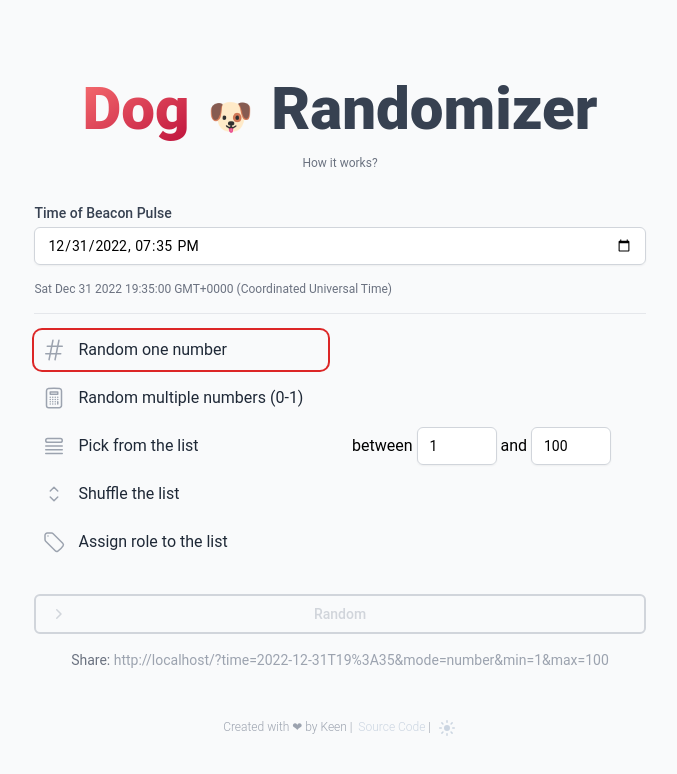
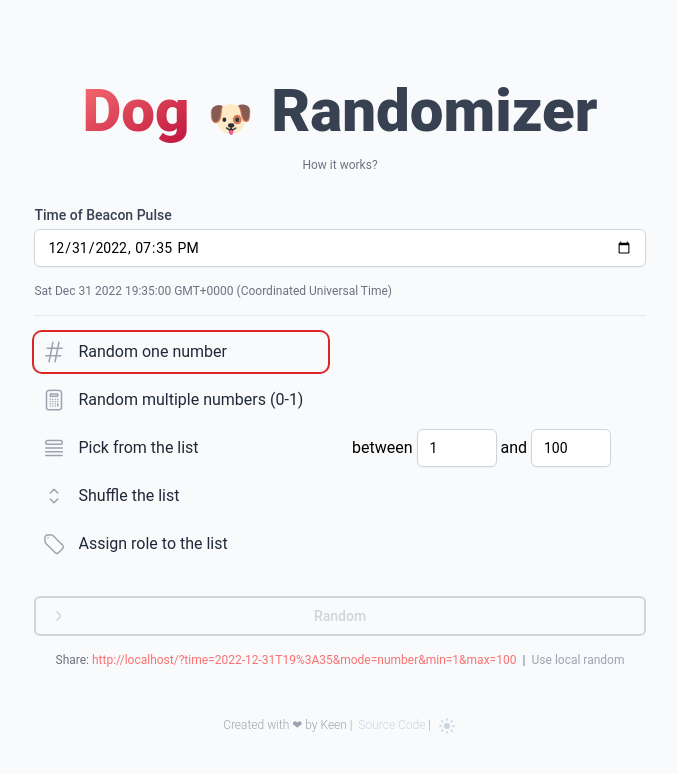
Before and after one commit to keenthekeen/dog-randomizer, a Vue app: page / in a window 1280 px wide. Shown: the top 774 px of the page, without its empty margins (300-977 px from the left). Built offline with nearby package versions, Linux system fonts and the light colour scheme.

Commit message:
feat: implement local PRNG

```diff
--- a/src/components/Home.vue
+++ b/src/components/Home.vue
@@ -76,11 +76,12 @@ const listArray = computed(() => settings.list.split("\n").map(s => s.trim()).fi
 const listContainsDuplicate = computed(() => new Set(listArray.value).size !== listArray.value.length);
 const rolesArray = computed(() => settings.roles.split("\n").map(s => s.trim()).filter(s => s).sort());
 const randomDog = ref<{ src: string, result: number | string } | null>(null);
+const useLocalRandom = ref<boolean>(false);
 const randomize = () => {
   if (!randomPulse.value) {
     return;
   }
-  const randomizer = new Randomizer(randomPulse.value.trimmedRandomValue);
+  const randomizer = new Randomizer(useLocalRandom.value ? undefined : randomPulse.value.trimmedRandomValue);
   if (settings.mode === 'number') {
     if (!settings.min || !settings.max) {
       return;
@@ -172,9 +173,20 @@ li::marker {
 
 <template>
   <form @submit.prevent="$emit('submit', settings)">
-    <div class="border-b mb-4">
+    <div class="border-b mb-4 pb-4">
+      <div v-if="useLocalRandom" class="flex items-start">
+        <div class="flex items-center h-5">
+          <input type="checkbox" v-model="useLocalRandom" id="use_local_random"
+                 class="rounded border-gray-300 text-red-600 shadow-sm focus:border-red-300 focus:ring focus:ring-red-200 focus:ring-opacity-50">
+        </div>
+        <div class="ml-3 text-sm">
+          <label for="use_local_random" class="font-medium text-gray-700 dark:text-gray-300">Use local pseudorandom number generator</label>
+          <p class="text-gray-500 dark:text-gray-400">The result will be unreproducible. Not recommended for trusted transaction.</p>
+        </div>
+      </div>
+      <template v-else>
         <div v-if="!settings.result" class="mb-4">
-        <label for="datetime" class="block text-sm font-medium text-gray-700 dark:text-gray-500">Time of Beacon Pulse</label>
+          <label for="datetime" class="block text-sm font-medium text-gray-700 dark:text-gray-400">Time of Beacon Pulse</label>
           <div class="relative mt-1 rounded-md shadow-sm">
             <input type="datetime-local" id="datetime" :disabled="Boolean(settings.result)"
                    class="block w-full rounded-md border-gray-300 focus:border-red-400 dark:focus:border-red-800 focus:ring-red-400 dark:focus:ring-red-800 sm:text-sm dark:bg-gray-800 dark:text-gray-200"
@@ -182,19 +194,20 @@ li::marker {
                    v-model="timeString" min="2022-12-01T00:00" :max="dateToString(maxDate)" step="60"/>
           </div>
         </div>
-      <p v-if="!randomPulse" class="mb-4 text-xs text-gray-500">
+        <div v-if="randomPulse" class="break-all">
+          <p class="text-xs text-gray-400">Randomness provided by <a href="https://csrc.nist.gov/Projects/interoperable-randomness-beacons/beacon-20" target="_blank" class="text-gray-500">NIST
+            Randomness Beacon</a></p>
+          Pulse <span class="font-mono text-red-600">#{{ randomPulse.pulseIndex }}</span> at <span class="text-red-700">{{ new Date(randomPulse.timeStamp) }}</span>:
+          <span class="font-mono text-sm text-red-400 dark:text-red-800" title="52-bit randomness from NIST">{{ randomPulse.trimmedRandomValue }}</span>
+        </div>
+        <p v-else class="text-xs text-gray-500">
           <template v-if="time">{{ time }} <span v-if="time > new Date()" class="italic font-bold text-red-500">(Future)</span></template>
           <template v-else>Timezone: {{ timezone }} (
             <template v-if="timezoneOffset<0">+</template>
             {{ -timezoneOffset / 60 }})
           </template>
         </p>
-      <div v-if="randomPulse" class="mb-4 break-all">
-        <p class="text-xs text-gray-400">Randomness provided by <a href="https://csrc.nist.gov/Projects/interoperable-randomness-beacons/beacon-20" target="_blank" class="text-gray-500">NIST
-          Randomness Beacon</a></p>
-        Pulse <span class="font-mono text-red-600">#{{ randomPulse.pulseIndex }}</span> at <span class="text-red-700">{{ new Date(randomPulse.timeStamp) }}</span>:
-        <span class="font-mono text-sm text-red-400 dark:text-red-800" title="52-bit randomness from NIST">{{ randomPulse.trimmedRandomValue }}</span>
-      </div>
+      </template>
     </div>
     <div class="flex flex-col sm:flex-row gap-6">
       <div class="basis-1/2">
@@ -342,8 +355,9 @@ li::marker {
         </div>
       </div>
     </div>
-    <p v-if="shareUrl" class="text-center text-sm mt-4 text-gray-500 dark:text-gray-400">
-      Share: <a :href="shareUrl" class="text-gray-400 dark:text-gray-500">{{ shareUrl }}</a>
+    <p v-if="shareUrl" class="text-center text-xs mt-4 text-gray-500 dark:text-gray-400">
+      Share: <a :href="shareUrl" class="text-red-400 dark:text-red-600">{{ shareUrl }}</a>
+      <span v-if="!useLocalRandom">&ensp;|&ensp;<a @click="useLocalRandom = true" class="cursor-pointer text-gray-400 dark:text-gray-500">Use local random</a></span>
     </p>
   </form>
 </template>
--- a/src/randomizer.ts
+++ b/src/randomizer.ts
@@ -1,14 +1,14 @@
 import {aleaRNGFactory, NumberGenerator} from 'number-generator';
 
 export class Randomizer {
-    private _generator: NumberGenerator;
+    private readonly _generator: NumberGenerator | null;
 
-    constructor(randomHex: string) {
-        this._generator = aleaRNGFactory(hexToNumber(randomHex));
+    constructor(randomHex?: string) {
+        this._generator = randomHex ? aleaRNGFactory(hexToNumber(randomHex)) : null;
     }
 
     public randomFloat(): number {
-        return this._generator.uFloat32();
+        return this._generator ? this._generator.uFloat32() : Math.random();
     }
 
     public randomIntBetween(min: number, max: number): number {
```
Lines whose indentation alone changed are shown as unchanged.
